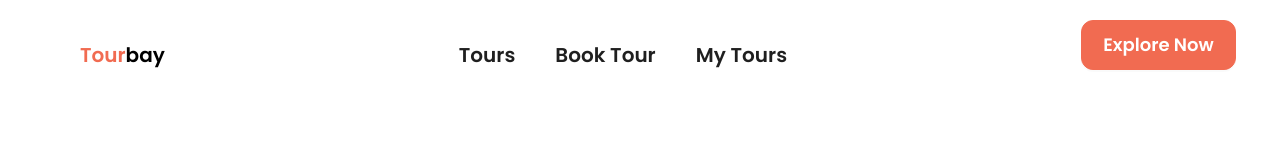
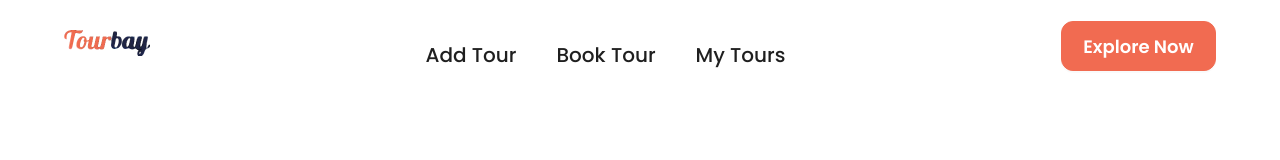
Before and after one commit to bilalshahstudio/Booking-System, a React (Vite) app in the folder frontend/: page / in a window 1280 px wide. Shown: the top 160 px of the page. Built offline with nearby package versions, Linux system fonts and the light colour scheme.

Commit message:
header styles setting

```diff
--- a/frontend/src/components/AppHeader/AppHeader.css
+++ b/frontend/src/components/AppHeader/AppHeader.css
@@ -1,9 +1,19 @@
 .app-header {
-  position: fixed;
+  /* position: fixed; */
   padding-top: 14px;
-  padding-inline: 30px;
-  width: 95%;
+  padding-inline: 64px;
+  /* width: 100%; */
   /* padding-inline: 30px; */
   z-index: 10;
-  background: transparent;
+  /* background: transparent; */
 }
+
+img {
+  width: 86px;
+}
+
+.header-link {
+  color: "#202445" !important;
+  font-weight: 500 !important;
+  font-size: 20px !important;
+}
--- a/frontend/src/components/AppHeader/AppHeader.jsx
+++ b/frontend/src/components/AppHeader/AppHeader.jsx
@@ -2,41 +2,60 @@ import React from "react";
 // import "../../App.css";
 import "./AppHeader.css";
 import { Button, Flex, Typography } from "antd";
-import { Link, useNavigate } from "react-router-dom";
+import { Link, useLocation, useNavigate } from "react-router-dom";
+import logo from "../../assets/tblogo.png";
 
 function AppHeader() {
+  const location = useLocation();
+  const isLandingPage2 = location.pathname === "/landingPage2";
   const navigate = useNavigate();
   return (
-    <Flex wrap align="center" justify="space-between" className="app-header">
-      <div>
+    <Flex
+      wrap
+      align="center"
+      justify="space-between"
+      className="app-header"
+      style={{
+        position: isLandingPage2 ? "absolute" : "relative",
+        background: isLandingPage2 ? "transparent" : "#fff",
+      }}
+    >
+      <Flex align="center" wrap>
         <Link to="/">
-          <Typography.Title level={4}>
+          {/* <Typography.Title level={4}>
             {" "}
             <span style={{ color: "#F16B51" }}>Tour</span>
             <span style={{ color: "black" }}>bay</span>
+          </Typography.Title> */}
+          <img src={logo} alt="logo" />
+        </Link>
+      </Flex>
+      <Flex gap={40} align="center">
+        <Link to="/allTours">
+          <Typography.Title className="header-link" level={4}>
+            Add Tour
           </Typography.Title>
         </Link>
-      </div>
-      <Flex gap={40} wrap>
-        <Link to="/allTours">
-          <Typography.Title level={4}>Tours</Typography.Title>
-        </Link>
         <Link to="/bookTour">
-          <Typography.Title level={4}>Book Tour</Typography.Title>
+          <Typography.Title className="header-link" level={4}>
+            Book Tour
+          </Typography.Title>
         </Link>
         <Link to="/myTours">
-          <Typography.Title level={4}>My Tours</Typography.Title>
+          <Typography.Title className="header-link" level={4}>
+            My Tours
+          </Typography.Title>
         </Link>
       </Flex>
-      <div>
+      <Flex wrap>
         <Button
-          className="explore-btn"
+          className="explore-btn "
           onClick={() => navigate("/landingPage2")}
           //  style={{ color: "#fffff", backgroundColor: "#F16B51" }}
         >
           Explore Now
         </Button>
-      </div>
+      </Flex>
     </Flex>
   );
 }
--- a/frontend/src/pages/DashboardLayout/DashboardLayout.jsx
+++ b/frontend/src/pages/DashboardLayout/DashboardLayout.jsx
@@ -2,15 +2,13 @@ import { Content, Header } from "antd/es/layout/layout";
 import React from "react";
 import "../../App.css";
 import AppHeader from "../../components/AppHeader/AppHeader";
-import { Outlet, useLocation } from "react-router-dom";
+import { Outlet } from "react-router-dom";
 import { Layout } from "antd";
 
 function DashboardLayout() {
-  const location = useLocation();
-  const isLandingPage2 = location.pathname === "/landingPage2";
   return (
     <Layout style={{ minHeight: "100vh" }}>
-      <Header
+      {/* <Header
         style={{
           position: isLandingPage2 ? "absolute" : "relative",
           width: "100%",
@@ -18,9 +16,9 @@ function DashboardLayout() {
           background: isLandingPage2 ? "transparent" : "#fff",
           flexWrap: "wrap",
         }}
-      >
-        <AppHeader />
-      </Header>
+      > */}
+      <AppHeader />
+      {/* </Header> */}
       <Content style={{ background: "#fff" }}>
         <Outlet />
       </Content>
```
Also changed, not shown: frontend/src/pages/Dashboard/Dashboard.jsx (deleted, +0 -14 lines), frontend/src/assets/tblogo.png (added).
